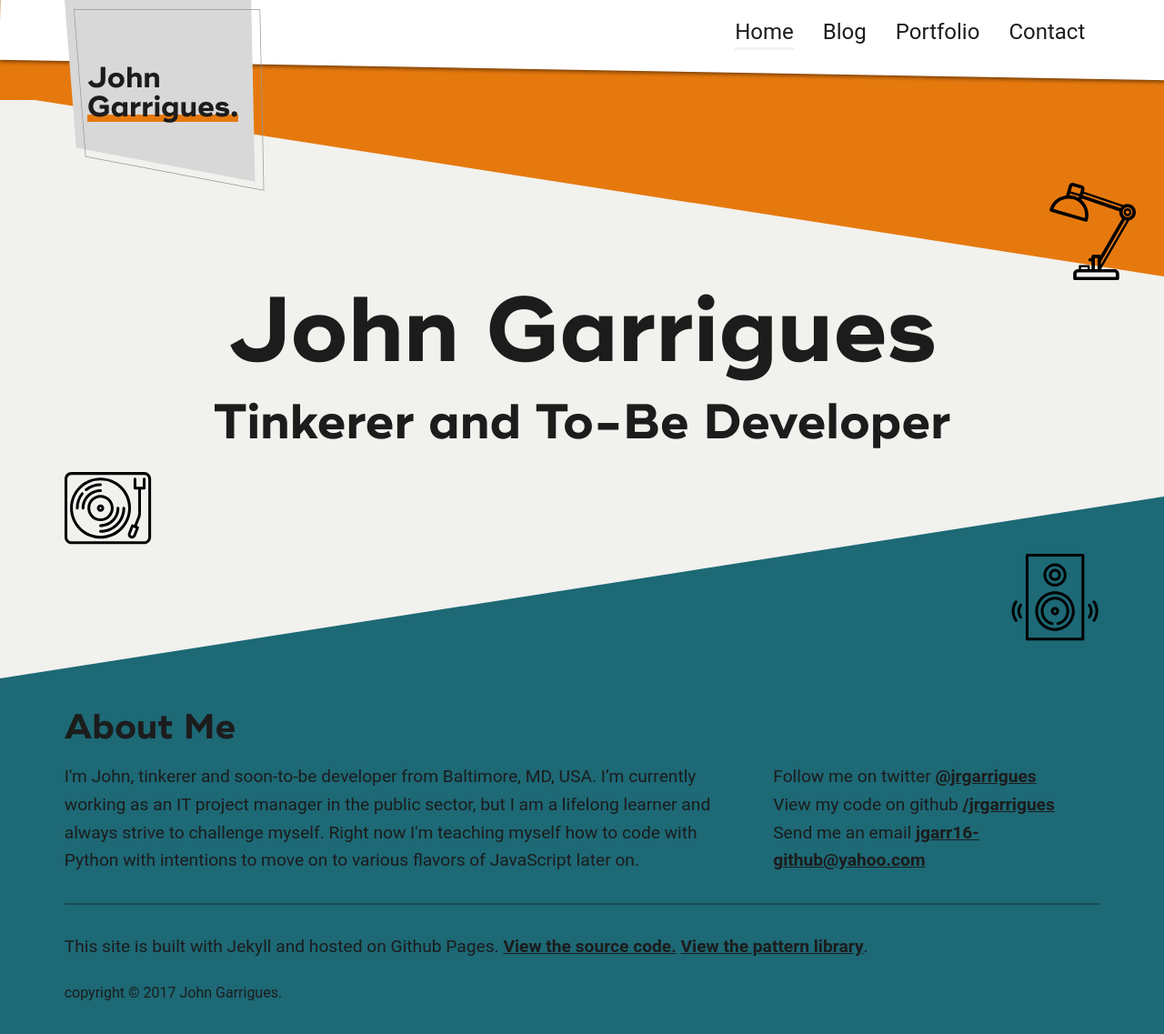
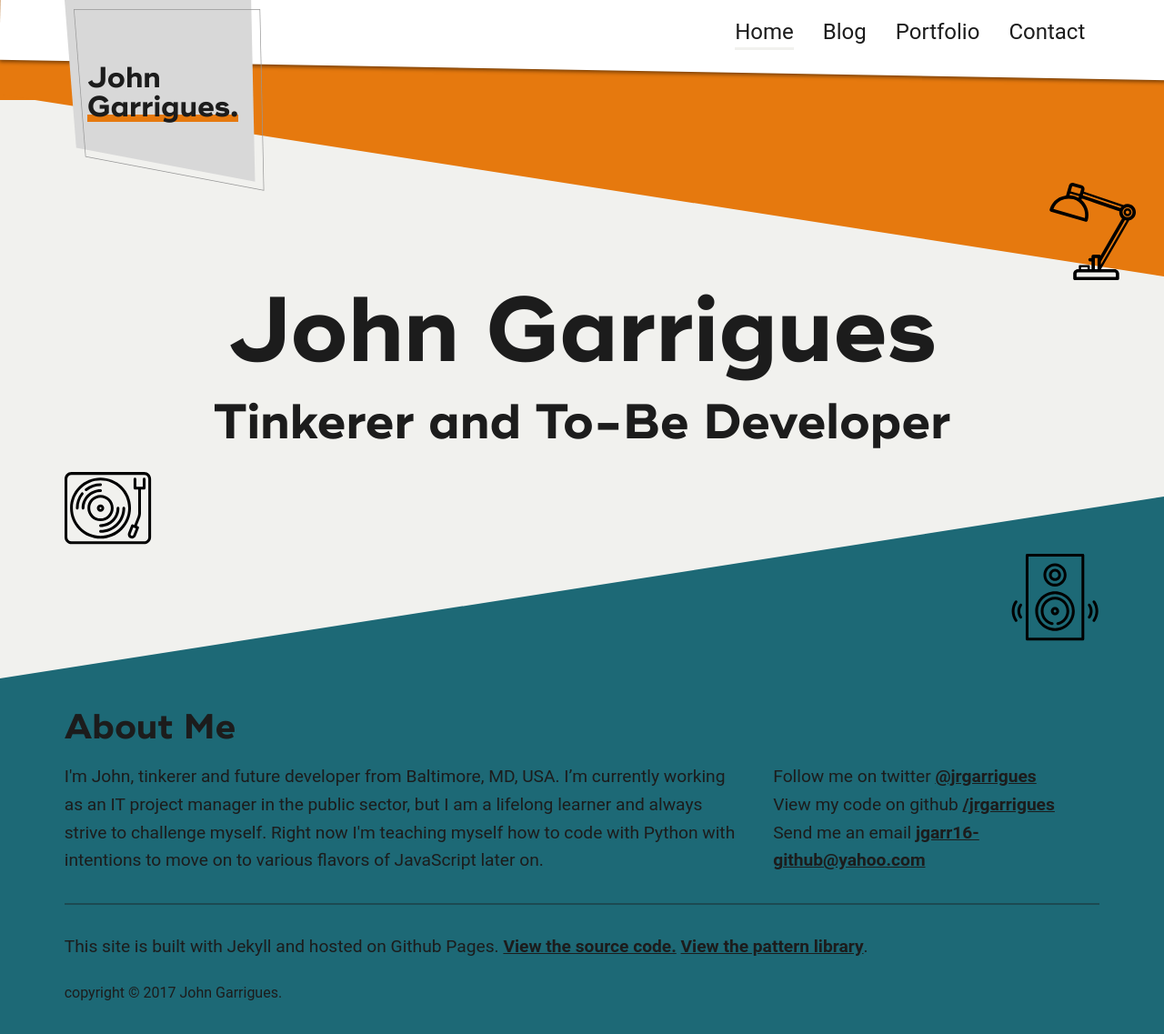
Before and after one commit to jgarr16/jrgarrigues.github.io, a Jekyll site: the page built from index.html, in a window 1280 px wide. Shown: the whole page at 91% size. Built offline with Jekyll 4.4.1, drawn with Linux system fonts in a browser that asks for light colours; nearby versions of some CDN libraries; some web fonts are replaced.

Commit message:
Update _config.yml

```diff
--- a/_config.yml
+++ b/_config.yml
@@ -1,7 +1,7 @@
 
 author: John Garrigues
 domain: jrgarrigues.github.io
-about: I'm John, tinkerer and soon-to-be developer from Baltimore, MD, USA. I’m currently working as an IT project manager in the public sector, but I am a lifelong learner and always strive to challenge myself. Right now I'm teaching myself how to code with Python with intentions to move on to various flavors of JavaScript later on.</p>
+about: I'm John, tinkerer and future developer from Baltimore, MD, USA. I’m currently working as an IT project manager in the public sector, but I am a lifelong learner and always strive to challenge myself. Right now I'm teaching myself how to code with Python with intentions to move on to various flavors of JavaScript later on.</p>
 
 
 collections:
```
